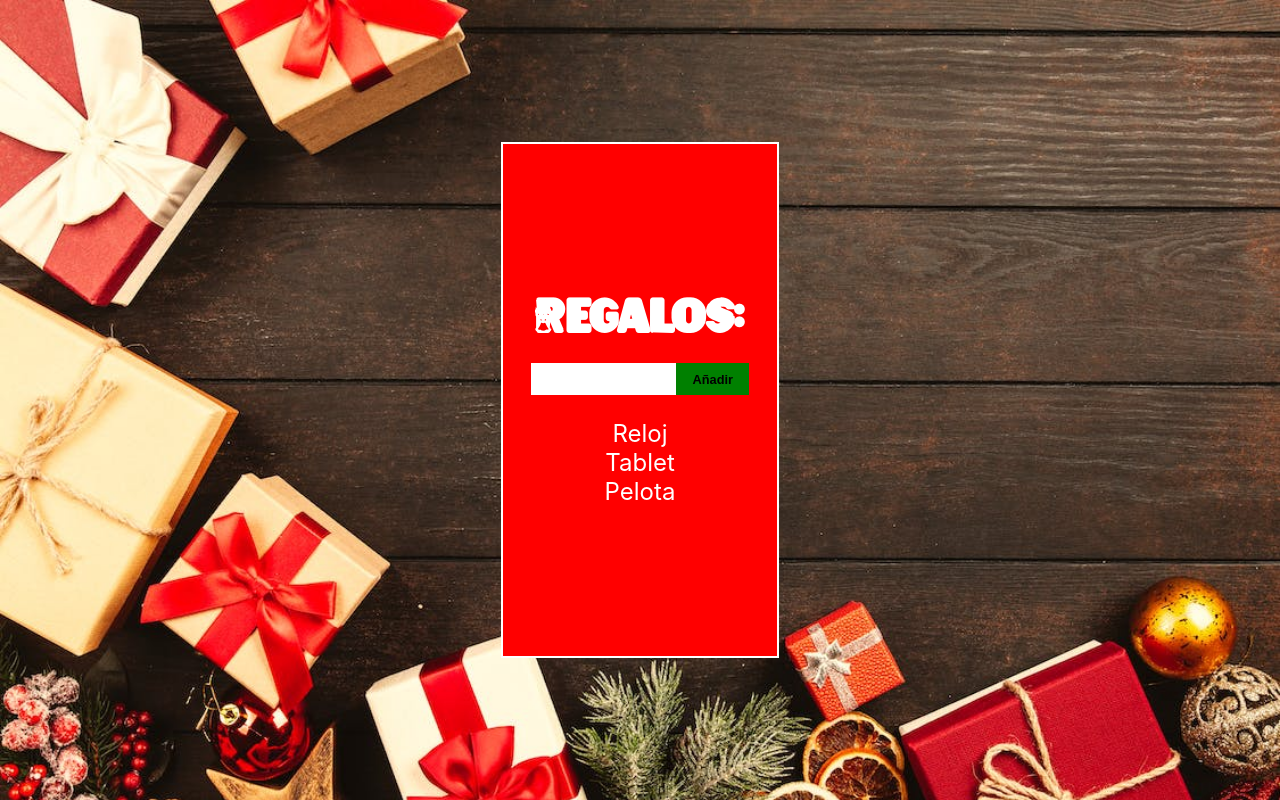
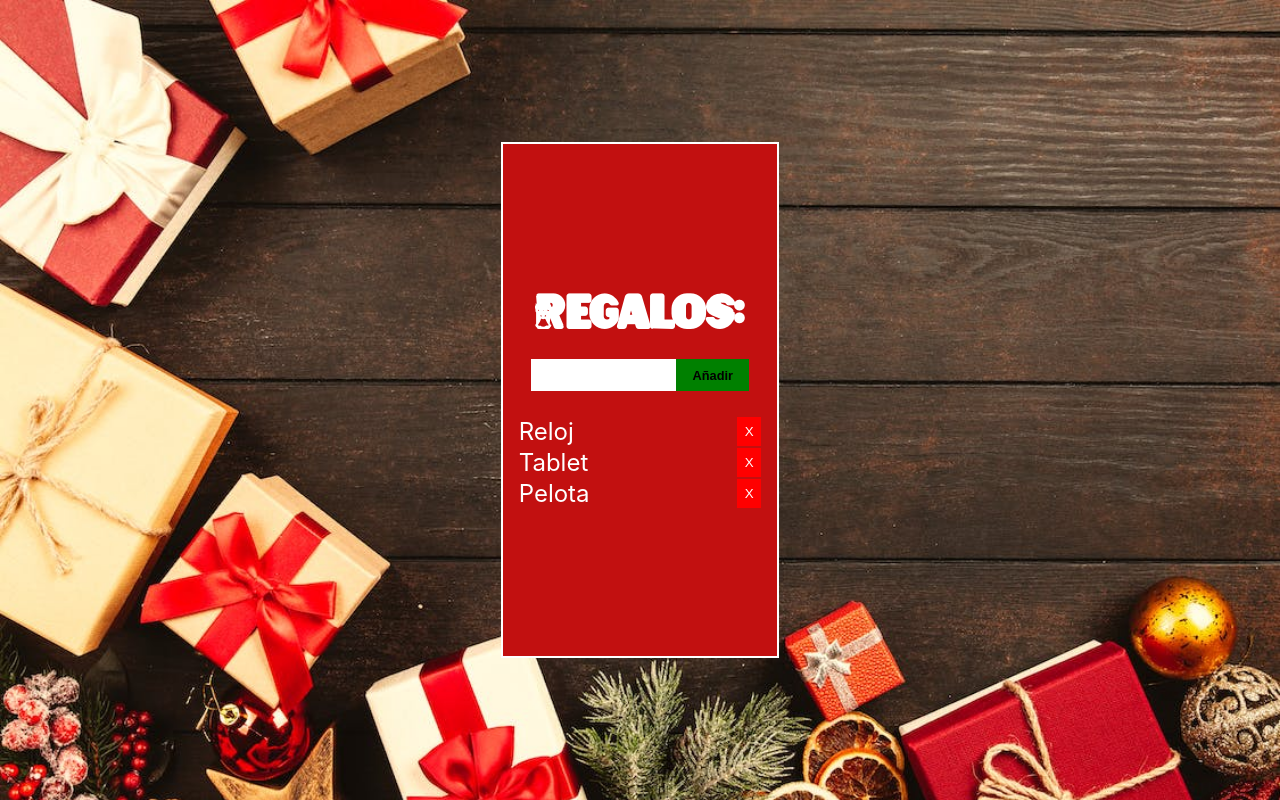
Before and after one commit to l3c45/Adviency-Reto-Gonzalo-Pozzo, a React (Create React App) app: page / in a window 1280 px wide. Built offline with nearby package versions, Linux system fonts and the light colour scheme.

Commit message:
Reto Dia 4

```diff
--- a/src/App.css
+++ b/src/App.css
@@ -12,7 +12,7 @@
 }
 
 .list {
-  background-color: red;
+  background-color: #C21010;
   height: 60%;
   display: flex;
   align-items: center;
@@ -40,6 +40,9 @@
 }
 
 .list ul li {
+  margin: 2px 0;
+  display: flex;
+  justify-content: space-between;
   text-align: center;
 }
 
@@ -71,3 +74,11 @@
 .giftButton:hover{
   opacity: .9;
 }
+
+.deleteBtn{
+  background-color: red;
+  border:none;
+  width: 10%;
+  color:#fff
+
+}
--- a/src/App.js
+++ b/src/App.js
@@ -11,6 +11,12 @@ function App() {
     temp.push(gift)
     setGifts(temp)
   }
+
+  const deleteGift=(index)=>{
+    const temp=[...gifts]
+    const deleted=temp.filter((gift,i)=>i!==index)
+    setGifts(deleted)
+  }
   return (
     <div
       style={{ backgroundImage: `url(${bkgnd})`, backgroundSize: "cover" }}
@@ -22,7 +28,7 @@ function App() {
 
         <ul>
         {gifts.map((gift,i)=>{
-          return <li key={i}  >{gift}</li>
+          return <li key={i}  >{gift}<button onClick={()=>deleteGift(i)} className="deleteBtn">X</button></li>
         })}
 
         </ul>
```
